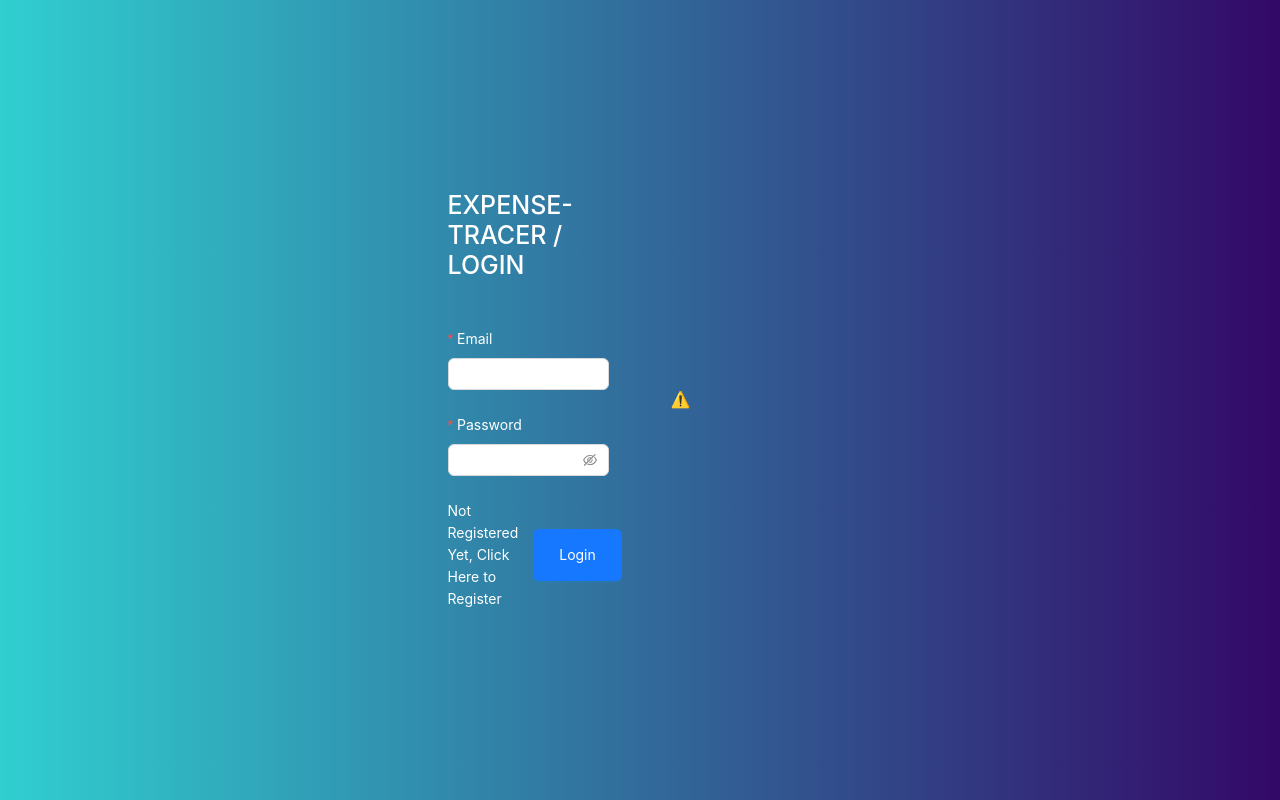
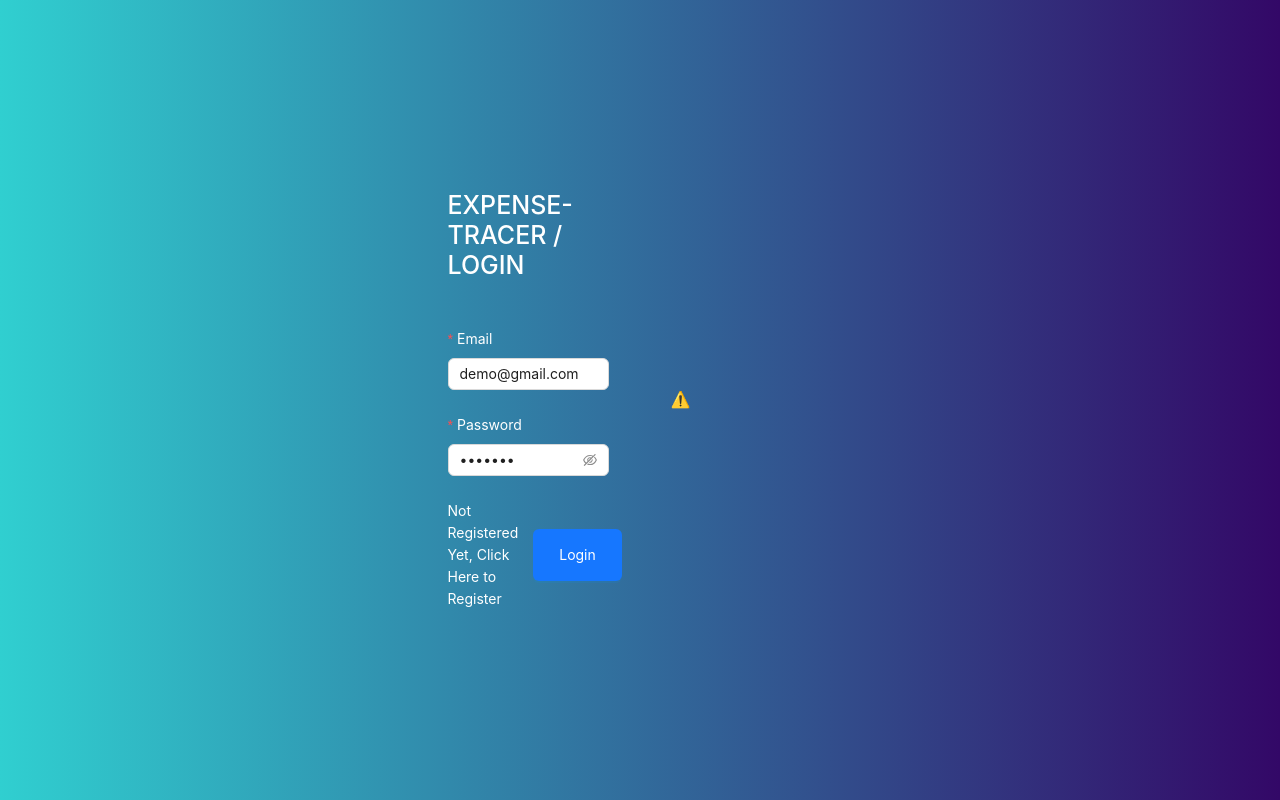
Before and after one commit to mohamedshneshn/expense-tracker-client, a React (Create React App) app: page /login in a window 1280 px wide. Built offline with nearby package versions, Linux system fonts and the light colour scheme; no server answers.

Commit message:
fsdfddss

```diff
--- a/src/pages/Login.js
+++ b/src/pages/Login.js
@@ -64,12 +64,12 @@ function Login() {
           <Form layout="vertical" name="basic" initialValues={{ remember: true }}  onFinish={onFinish} >
             <h1 >EXPENSE-TRACER / LOGIN</h1>
 
-            <Form.Item label="Email"  name="email" rules={[{ required: true, message: "Please input your email!" }]}>
+            <Form.Item label="Email"  name="email" rules={[{ required: true, message: "Please input your email!" }]} initialValue="demo@gmail.com" >
               <Input />
             </Form.Item>
             {error === "User Not Found" &&  <div className="text-danger">{error}</div>}
 
-            <Form.Item label="Password" name="password"rules={[{ required: true, message: "Please input your password!" }]} >
+            <Form.Item label="Password" name="password"rules={[{ required: true, message: "Please input your password!" }]} initialValue="123Demo" >
               <Input.Password />
             </Form.Item>
             {error === "Incorrect Password" &&  <div className="text-danger">{error}</div>}
```
